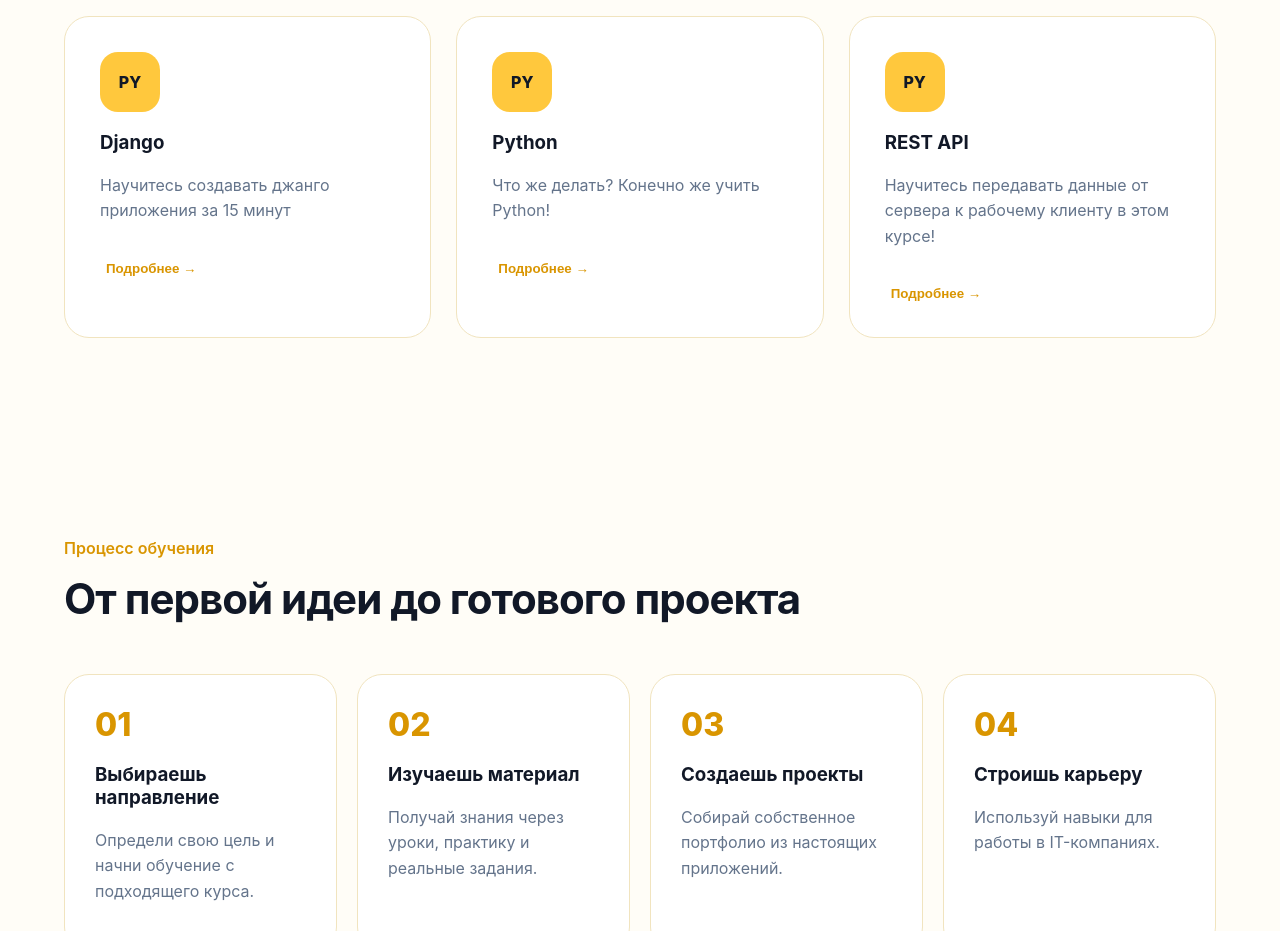
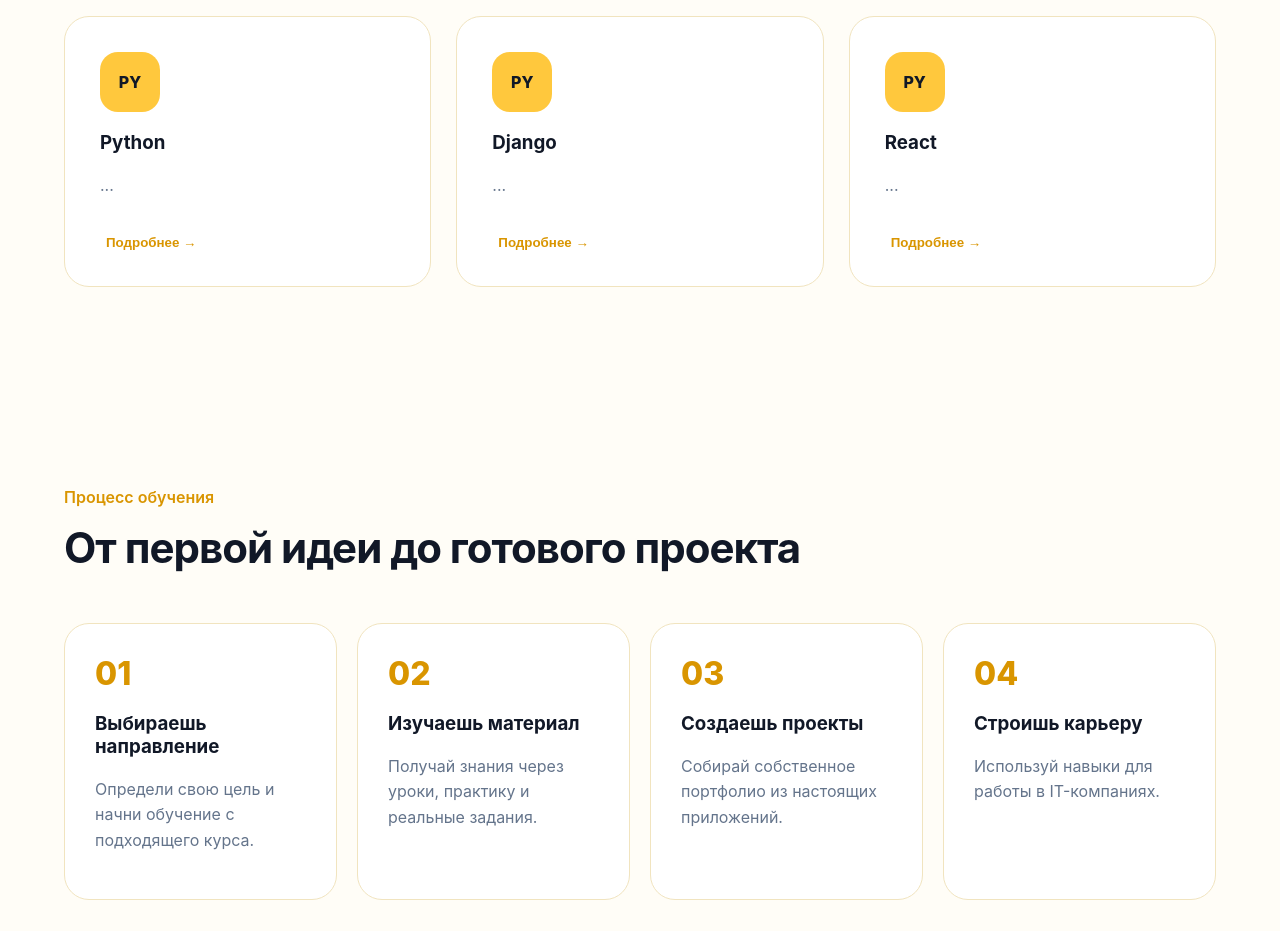
Before and after one commit to Middlewarer/EidosAcademy, a React (Vite) app in the folder frontend/: page / in a window 1280 px wide. Shown: the part 1620-2551 px from the top of the page. Built offline with nearby package versions, Linux system fonts and the light colour scheme.

Commit message:
19.07.2026: Testing commits

```diff
--- a/frontend/src/components/Courses.jsx
+++ b/frontend/src/components/Courses.jsx
@@ -1,7 +1,28 @@
 import CourseCard from "./CourseCard"
 
 const Courses = () => {
-    return (
+  const courses = [
+  {
+    id: 1,
+    title: "Python",
+    description: "...",
+    icon: "PY",
+  },
+  {
+    id: 2,
+    title: "Django",
+    description: "...",
+    icon: "DJ",
+  },
+  {
+    id: 3,
+    title: "React",
+    description: "...",
+    icon: "JS",
+  },
+];
+
+       return (
         <section id="courses" className="courses">
 
           <div className="container">
@@ -25,13 +46,7 @@ const Courses = () => {
 
             <div className="course-grid">
 
-
-              < CourseCard title="Django" description="Научитесь создавать джанго приложения за 15 минут"/>
-              < CourseCard title="Python" description="Что же делать? Конечно же учить Python!" />
-              < CourseCard title="REST API" description="Научитесь передавать данные от сервера к рабочему клиенту в этом курсе!" />
-
-
-
+            {courses.map((course) => (< CourseCard key={course.id} title={course.title} description={course.description} icon={course.icon} />))}
             </div>
 
 
```
